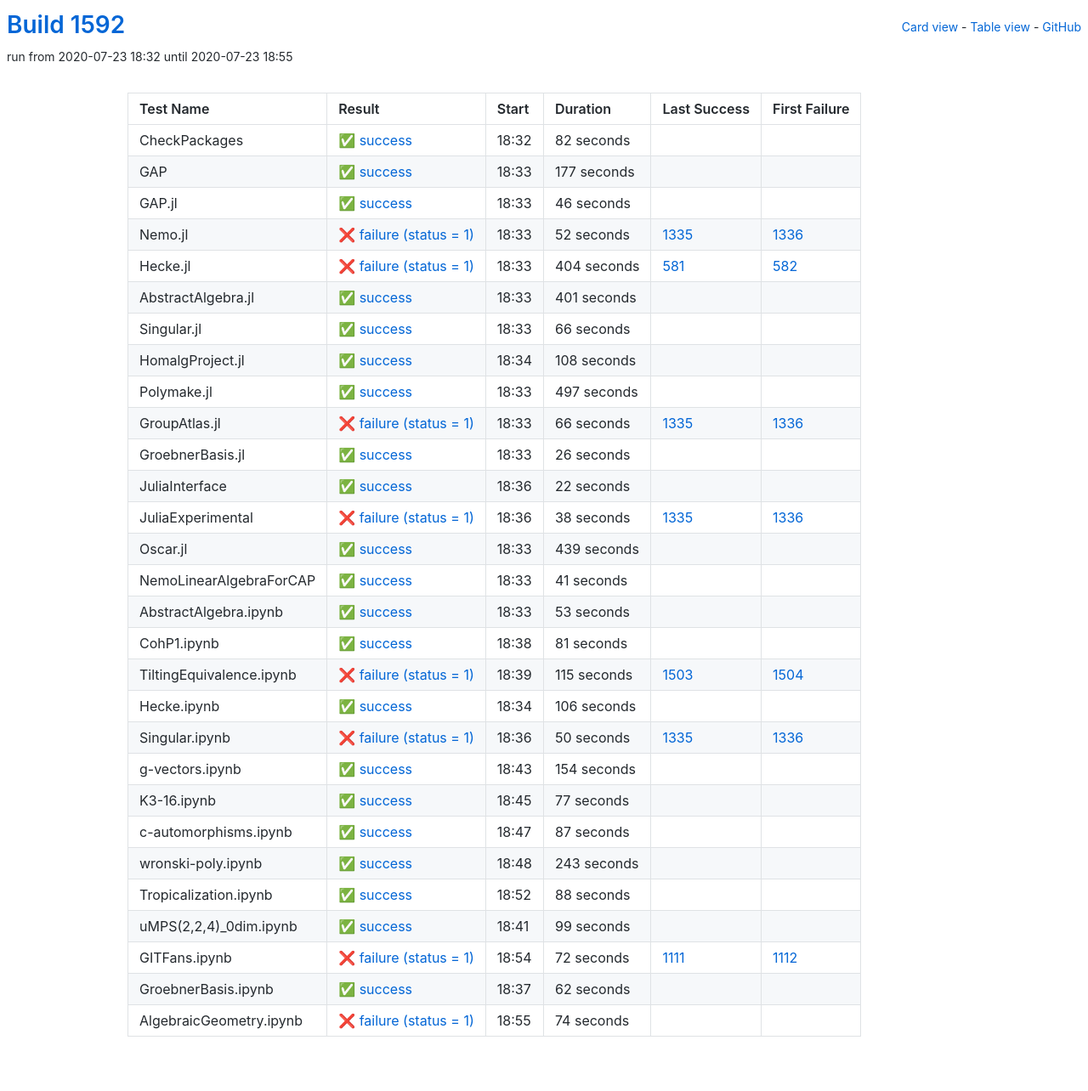
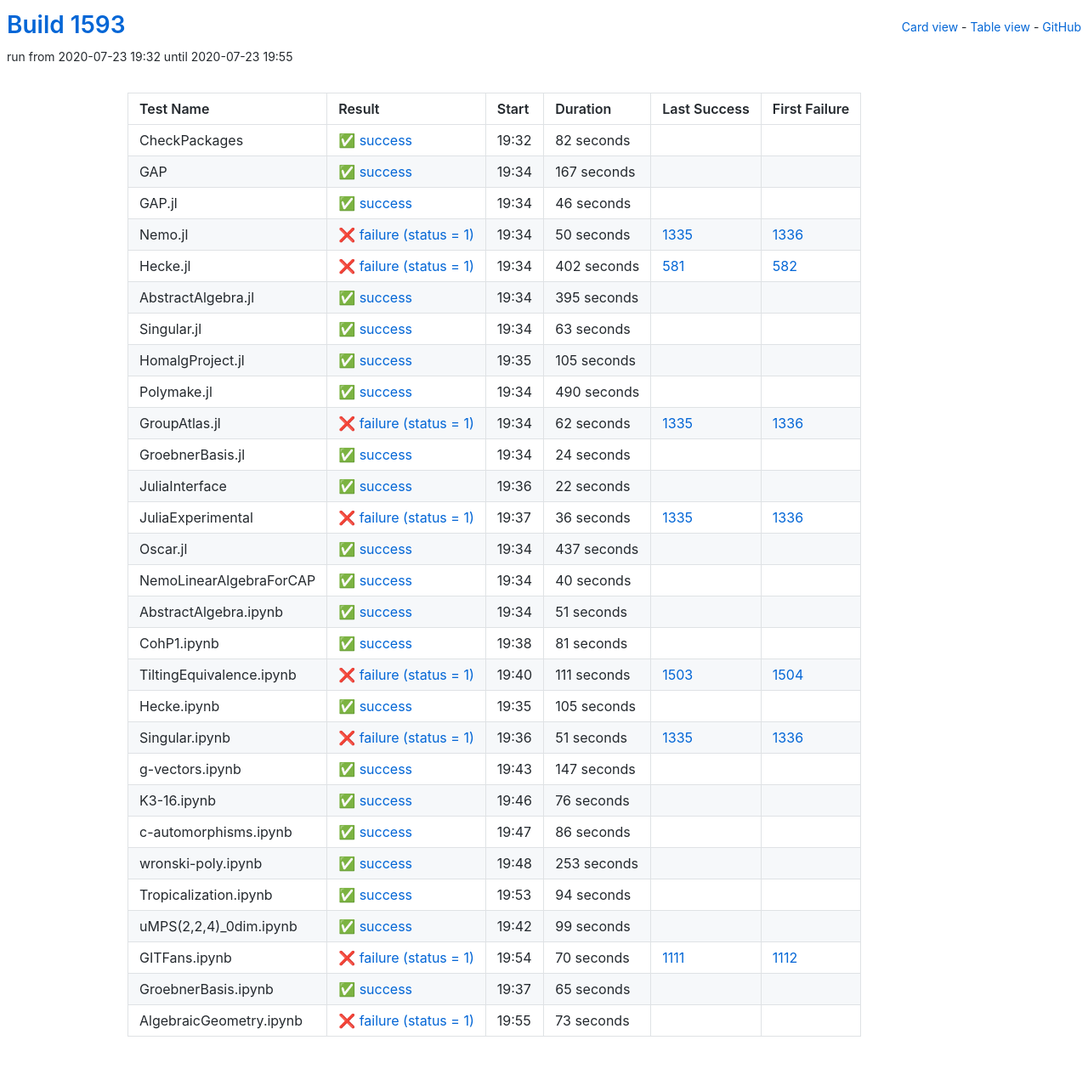
Before and after one commit to oscar-system/oscar-ci-status-1.4, a Jekyll site: the page built from table.html, in a window 1280 px wide. Shown: the whole page at 85% size. Built offline with Jekyll 4.4.1, drawn with Linux system fonts in a browser that asks for light colours.

Commit message:
Build #1593

```diff
--- a/_data/ci.yml
+++ b/_data/ci.yml
@@ -1,6 +1,6 @@
 ---
-build: 1592
-build_url: https://oscarci.mathematik.uni-kl.de/job/oscar-julia-1.4/1592/
+build: 1593
+build_url: https://oscarci.mathematik.uni-kl.de/job/oscar-julia-1.4/1593/
 job: oscar-julia-1.4
 organization: oscar-system
 repo: oscar-ci-status-1.4
@@ -8,8 +8,8 @@ repourl: https://github.com/oscar-system/oscar-ci-status-1.4
 tests:
 - name: CheckPackages
   id: checkpackages
-  log: https://oscarci.mathematik.uni-kl.de/job/oscar-julia-1.4/1592/artifact/logs/build-1592/CheckPackages.log
-  start: 2020-07-23 18:32
+  log: https://oscarci.mathematik.uni-kl.de/job/oscar-julia-1.4/1593/artifact/logs/build-1593/CheckPackages.log
+  start: 2020-07-23 19:32
   success: true
   exitcode: 0
   status: success
@@ -20,20 +20,20 @@ tests:
   first_failure_url:
 - name: GAP
   id: gap
-  log: https://oscarci.mathematik.uni-kl.de/job/oscar-julia-1.4/1592/artifact/logs/build-1592/GAP.log
-  start: 2020-07-23 18:33
+  log: https://oscarci.mathematik.uni-kl.de/job/oscar-julia-1.4/1593/artifact/logs/build-1593/GAP.log
+  start: 2020-07-23 19:34
   success: true
   exitcode: 0
   status: success
-  duration: 177
+  duration: 167
   last_success: false
   last_success_url:
   first_failure: false
   first_failure_url:
 - name: GAP.jl
   id: gap-jl
-  log: https://oscarci.mathematik.uni-kl.de/job/oscar-julia-1.4/1592/artifact/logs/build-1592/GAP.jl.log
-  start: 2020-07-23 18:33
+  log: https://oscarci.mathematik.uni-kl.de/job/oscar-julia-1.4/1593/artifact/logs/build-1593/GAP.jl.log
+  start: 2020-07-23 19:34
   success: true
   exitcode: 0
   status: success
@@ -44,104 +44,104 @@ tests:
   first_failure_url:
 - name: Nemo.jl
   id: nemo-jl
-  log: https://oscarci.mathematik.uni-kl.de/job/oscar-julia-1.4/1592/artifact/logs/build-1592/Nemo.jl.log
-  start: 2020-07-23 18:33
+  log: https://oscarci.mathematik.uni-kl.de/job/oscar-julia-1.4/1593/artifact/logs/build-1593/Nemo.jl.log
+  start: 2020-07-23 19:34
   success: false
   exitcode: 1
   status: failure
-  duration: 52
+  duration: 50
   last_success: 1335
   last_success_url: https://oscarci.mathematik.uni-kl.de/job/oscar-julia-1.4/1335/
   first_failure: 1336
   first_failure_url: https://oscarci.mathematik.uni-kl.de/job/oscar-julia-1.4/1336/
 - name: Hecke.jl
   id: hecke-jl
-  log: https://oscarci.mathematik.uni-kl.de/job/oscar-julia-1.4/1592/artifact/logs/build-1592/Hecke.jl.log
-  start: 2020-07-23 18:33
+  log: https://oscarci.mathematik.uni-kl.de/job/oscar-julia-1.4/1593/artifact/logs/build-1593/Hecke.jl.log
+  start: 2020-07-23 19:34
   success: false
   exitcode: 1
   status: failure
-  duration: 404
+  duration: 402
   last_success: 581
   last_success_url: https://oscarci.mathematik.uni-kl.de/job/oscar-julia-1.4/581/
   first_failure: 582
   first_failure_url: https://oscarci.mathematik.uni-kl.de/job/oscar-julia-1.4/582/
 - name: AbstractAlgebra.jl
   id: abstractalgebra-jl
-  log: https://oscarci.mathematik.uni-kl.de/job/oscar-julia-1.4/1592/artifact/logs/build-1592/AbstractAlgebra.jl.log
-  start: 2020-07-23 18:33
+  log: https://oscarci.mathematik.uni-kl.de/job/oscar-julia-1.4/1593/artifact/logs/build-1593/AbstractAlgebra.jl.log
+  start: 2020-07-23 19:34
   success: true
   exitcode: 0
   status: success
-  duration: 401
+  duration: 395
   last_success: false
   last_success_url:
   first_failure: false
   first_failure_url:
 - name: Singular.jl
   id: singular-jl
-  log: https://oscarci.mathematik.uni-kl.de/job/oscar-julia-1.4/1592/artifact/logs/build-1592/Singular.jl.log
-  start: 2020-07-23 18:33
+  log: https://oscarci.mathematik.uni-kl.de/job/oscar-julia-1.4/1593/artifact/logs/build-1593/Singular.jl.log
+  start: 2020-07-23 19:34
   success: true
   exitcode: 0
   status: success
-  duration: 66
+  duration: 63
   last_success: false
   last_success_url:
   first_failure: false
   first_failure_url:
 - name: HomalgProject.jl
   id: homalgproject-jl
-  log: https://oscarci.mathematik.uni-kl.de/job/oscar-julia-1.4/1592/artifact/logs/build-1592/HomalgProject.jl.log
-  start: 2020-07-23 18:34
+  log: https://oscarci.mathematik.uni-kl.de/job/oscar-julia-1.4/1593/artifact/logs/build-1593/HomalgProject.jl.log
+  start: 2020-07-23 19:35
   success: true
   exitcode: 0
   status: success
-  duration: 108
+  duration: 105
   last_success: false
   last_success_url:
   first_failure: false
   first_failure_url:
 - name: Polymake.jl
   id: polymake-jl
-  log: https://oscarci.mathematik.uni-kl.de/job/oscar-julia-1.4/1592/artifact/logs/build-1592/Polymake.jl.log
-  start: 2020-07-23 18:33
+  log: https://oscarci.mathematik.uni-kl.de/job/oscar-julia-1.4/1593/artifact/logs/build-1593/Polymake.jl.log
+  start: 2020-07-23 19:34
   success: true
   exitcode: 0
   status: success
-  duration: 497
+  duration: 490
   last_success: false
   last_success_url:
   first_failure: false
   first_failure_url:
 - name: GroupAtlas.jl
   id: groupatlas-jl
-  log: https://oscarci.mathematik.uni-kl.de/job/oscar-julia-1.4/1592/artifact/logs/build-1592/GroupAtlas.jl.log
-  start: 2020-07-23 18:33
+  log: https://oscarci.mathematik.uni-kl.de/job/oscar-julia-1.4/1593/artifact/logs/build-1593/GroupAtlas.jl.log
+  start: 2020-07-23 19:34
   success: false
   exitcode: 1
   status: failure
-  duration: 66
+  duration: 62
   last_success: 1335
   last_success_url: https://oscarci.mathematik.uni-kl.de/job/oscar-julia-1.4/1335/
   first_failure: 1336
   first_failure_url: https://oscarci.mathematik.uni-kl.de/job/oscar-julia-1.4/1336/
 - name: GroebnerBasis.jl
   id: groebnerbasis-jl
-  log: https://oscarci.mathematik.uni-kl.de/job/oscar-julia-1.4/1592/artifact/logs/build-1592/GroebnerBasis.jl.log
-  start: 2020-07-23 18:33
+  log: https://oscarci.mathematik.uni-kl.de/job/oscar-julia-1.4/1593/artifact/logs/build-1593/GroebnerBasis.jl.log
+  start: 2020-07-23 19:34
   success: true
   exitcode: 0
   status: success
-  duration: 26
+  duration: 24
   last_success: false
   last_success_url:
   first_failure: false
   first_failure_url:
 - name: JuliaInterface
   id: juliainterface
-  log: https://oscarci.mathematik.uni-kl.de/job/oscar-julia-1.4/1592/artifact/logs/build-1592/JuliaInterface.log
-  start: 2020-07-23 18:36
+  log: https://oscarci.mathematik.uni-kl.de/job/oscar-julia-1.4/1593/artifact/logs/build-1593/JuliaInterface.log
+  start: 2020-07-23 19:36
   success: true
   exitcode: 0
   status: success
@@ -152,56 +152,56 @@ tests:
   first_failure_url:
 - name: JuliaExperimental
   id: juliaexperimental
-  log: https://oscarci.mathematik.uni-kl.de/job/oscar-julia-1.4/1592/artifact/logs/build-1592/JuliaExperimental.log
-  start: 2020-07-23 18:36
+  log: https://oscarci.mathematik.uni-kl.de/job/oscar-julia-1.4/1593/artifact/logs/build-1593/JuliaExperimental.log
+  start: 2020-07-23 19:37
   success: false
   exitcode: 1
   status: failure
-  duration: 38
+  duration: 36
   last_success: 1335
   last_success_url: https://oscarci.mathematik.uni-kl.de/job/oscar-julia-1.4/1335/
   first_failure: 1336
   first_failure_url: https://oscarci.mathematik.uni-kl.de/job/oscar-julia-1.4/1336/
 - name: Oscar.jl
   id: oscar-jl
-  log: https://oscarci.mathematik.uni-kl.de/job/oscar-julia-1.4/1592/artifact/logs/build-1592/Oscar.jl.log
-  start: 2020-07-23 18:33
+  log: https://oscarci.mathematik.uni-kl.de/job/oscar-julia-1.4/1593/artifact/logs/build-1593/Oscar.jl.log
+  start: 2020-07-23 19:34
   success: true
   exitcode: 0
   status: success
-  duration: 439
+  duration: 437
   last_success: false
   last_success_url:
   first_failure: false
   first_failure_url:
 - name: NemoLinearAlgebraForCAP
   id: nemolinearalgebraforcap
-  log: https://oscarci.mathematik.uni-kl.de/job/oscar-julia-1.4/1592/artifact/logs/build-1592/NemoLinearAlgebraForCAP.log
-  start: 2020-07-23 18:33
+  log: https://oscarci.mathematik.uni-kl.de/job/oscar-julia-1.4/1593/artifact/logs/build-1593/NemoLinearAlgebraForCAP.log
+  start: 2020-07-23 19:34
   success: true
   exitcode: 0
   status: success
-  duration: 41
+  duration: 40
   last_success: false
   last_success_url:
   first_failure: false
   first_failure_url:
 - name: AbstractAlgebra.ipynb
   id: abstractalgebra-ipynb
-  log: https://oscarci.mathematik.uni-kl.de/job/oscar-julia-1.4/1592/artifact/logs/build-1592/AbstractAlgebra.ipynb.log
-  start: 2020-07-23 18:33
+  log: https://oscarci.mathematik.uni-kl.de/job/oscar-julia-1.4/1593/artifact/logs/build-1593/AbstractAlgebra.ipynb.log
+  start: 2020-07-23 19:34
   success: true
   exitcode: 0
   status: success
-  duration: 53
+  duration: 51
   last_success: false
   last_success_url:
   first_failure: false
   first_failure_url:
 - name: CohP1.ipynb
   id: cohp1-ipynb
-  log: https://oscarci.mathematik.uni-kl.de/job/oscar-julia-1.4/1592/artifact/logs/build-1592/CohP1.ipynb.log
-  start: 2020-07-23 18:38
+  log: https://oscarci.mathematik.uni-kl.de/job/oscar-julia-1.4/1593/artifact/logs/build-1593/CohP1.ipynb.log
+  start: 2020-07-23 19:38
   success: true
   exitcode: 0
   status: success
@@ -212,104 +212,104 @@ tests:
   first_failure_url:
 - name: TiltingEquivalence.ipynb
   id: tiltingequivalence-ipynb
-  log: https://oscarci.mathematik.uni-kl.de/job/oscar-julia-1.4/1592/artifact/logs/build-1592/TiltingEquivalence.ipynb.log
-  start: 2020-07-23 18:39
+  log: https://oscarci.mathematik.uni-kl.de/job/oscar-julia-1.4/1593/artifact/logs/build-1593/TiltingEquivalence.ipynb.log
+  start: 2020-07-23 19:40
   success: false
   exitcode: 1
   status: failure
-  duration: 115
+  duration: 111
   last_success: 1503
   last_success_url: https://oscarci.mathematik.uni-kl.de/job/oscar-julia-1.4/1503/
   first_failure: 1504
   first_failure_url: https://oscarci.mathematik.uni-kl.de/job/oscar-julia-1.4/1504/
 - name: Hecke.ipynb
   id: hecke-ipynb
-  log: https://oscarci.mathematik.uni-kl.de/job/oscar-julia-1.4/1592/artifact/logs/build-1592/Hecke.ipynb.log
-  start: 2020-07-23 18:34
+  log: https://oscarci.mathematik.uni-kl.de/job/oscar-julia-1.4/1593/artifact/logs/build-1593/Hecke.ipynb.log
+  start: 2020-07-23 19:35
   success: true
   exitcode: 0
   status: success
-  duration: 106
+  duration: 105
   last_success: false
   last_success_url:
   first_failure: false
   first_failure_url:
 - name: Singular.ipynb
   id: singular-ipynb
-  log: https://oscarci.mathematik.uni-kl.de/job/oscar-julia-1.4/1592/artifact/logs/build-1592/Singular.ipynb.log
-  start: 2020-07-23 18:36
+  log: https://oscarci.mathematik.uni-kl.de/job/oscar-julia-1.4/1593/artifact/logs/build-1593/Singular.ipynb.log
+  start: 2020-07-23 19:36
   success: false
   exitcode: 1
   status: failure
-  duration: 50
+  duration: 51
   last_success: 1335
   last_success_url: https://oscarci.mathematik.uni-kl.de/job/oscar-julia-1.4/1335/
   first_failure: 1336
   first_failure_url: https://oscarci.mathematik.uni-kl.de/job/oscar-julia-1.4/1336/
 - name: g-vectors.ipynb
   id: g-vectors-ipynb
-  log: https://oscarci.mathematik.uni-kl.de/job/oscar-julia-1.4/1592/artifact/logs/build-1592/g-vectors.ipynb.log
-  start: 2020-07-23 18:43
+  log: https://oscarci.mathematik.uni-kl.de/job/oscar-julia-1.4/1593/artifact/logs/build-1593/g-vectors.ipynb.log
+  start: 2020-07-23 19:43
   success: true
   exitcode: 0
   status: success
-  duration: 154
+  duration: 147
   last_success: false
   last_success_url:
   first_failure: false
   first_failure_url:
 - name: K3-16.ipynb
   id: k3-16-ipynb
-  log: https://oscarci.mathematik.uni-kl.de/job/oscar-julia-1.4/1592/artifact/logs/build-1592/K3-16.ipynb.log
-  start: 2020-07-23 18:45
+  log: https://oscarci.mathematik.uni-kl.de/job/oscar-julia-1.4/1593/artifact/logs/build-1593/K3-16.ipynb.log
+  start: 2020-07-23 19:46
   success: true
   exitcode: 0
   status: success
-  duration: 77
+  duration: 76
   last_success: false
   last_success_url:
   first_failure: false
   first_failure_url:
 - name: c-automorphisms.ipynb
   id: c-automorphisms-ipynb
-  log: https://oscarci.mathematik.uni-kl.de/job/oscar-julia-1.4/1592/artifact/logs/build-1592/c-automorphisms.ipynb.log
-  start: 2020-07-23 18:47
+  log: https://oscarci.mathematik.uni-kl.de/job/oscar-julia-1.4/1593/artifact/logs/build-1593/c-automorphisms.ipynb.log
+  start: 2020-07-23 19:47
   success: true
   exitcode: 0
   status: success
-  duration: 87
+  duration: 86
   last_success: false
   last_success_url:
   first_failure: false
   first_failure_url:
 - name: wronski-poly.ipynb
   id: wronski-poly-ipynb
-  log: https://oscarci.mathematik.uni-kl.de/job/oscar-julia-1.4/1592/artifact/logs/build-1592/wronski-poly.ipynb.log
-  start: 2020-07-23 18:48
+  log: https://oscarci.mathematik.uni-kl.de/job/oscar-julia-1.4/1593/artifact/logs/build-1593/wronski-poly.ipynb.log
+  start: 2020-07-23 19:48
   success: true
   exitcode: 0
   status: success
-  duration: 243
+  duration: 253
   last_success: false
   last_success_url:
   first_failure: false
   first_failure_url:
 - name: Tropicalization.ipynb
   id: tropicalization-ipynb
-  log: https://oscarci.mathematik.uni-kl.de/job/oscar-julia-1.4/1592/artifact/logs/build-1592/Tropicalization.ipynb.log
-  start: 2020-07-23 18:52
+  log: https://oscarci.mathematik.uni-kl.de/job/oscar-julia-1.4/1593/artifact/logs/build-1593/Tropicalization.ipynb.log
+  start: 2020-07-23 19:53
   success: true
   exitcode: 0
   status: success
-  duration: 88
+  duration: 94
   last_success: false
   last_success_url:
   first_failure: false
   first_failure_url:
 - name: uMPS(2,2,4)_0dim.ipynb
   id: umps-2-2-4-0dim-ipynb
-  log: https://oscarci.mathematik.uni-kl.de/job/oscar-julia-1.4/1592/artifact/logs/build-1592/uMPS-2-2-4-_0dim.ipynb.log
-  start: 2020-07-23 18:41
+  log: https://oscarci.mathematik.uni-kl.de/job/oscar-julia-1.4/1593/artifact/logs/build-1593/uMPS-2-2-4-_0dim.ipynb.log
+  start: 2020-07-23 19:42
   success: true
   exitcode: 0
   status: success
@@ -320,36 +320,36 @@ tests:
   first_failure_url:
 - name: GITFans.ipynb
   id: gitfans-ipynb
-  log: https://oscarci.mathematik.uni-kl.de/job/oscar-julia-1.4/1592/artifact/logs/build-1592/GITFans.ipynb.log
-  start: 2020-07-23 18:54
+  log: https://oscarci.mathematik.uni-kl.de/job/oscar-julia-1.4/1593/artifact/logs/build-1593/GITFans.ipynb.log
+  start: 2020-07-23 19:54
   success: false
   exitcode: 1
   status: failure
-  duration: 72
+  duration: 70
   last_success: 1111
   last_success_url: https://oscarci.mathematik.uni-kl.de/job/oscar-julia-1.4/1111/
   first_failure: 1112
   first_failure_url: https://oscarci.mathematik.uni-kl.de/job/oscar-julia-1.4/1112/
 - name: GroebnerBasis.ipynb
   id: groebnerbasis-ipynb
-  log: https://oscarci.mathematik.uni-kl.de/job/oscar-julia-1.4/1592/artifact/logs/build-1592/GroebnerBasis.ipynb.log
-  start: 2020-07-23 18:37
+  log: https://oscarci.mathematik.uni-kl.de/job/oscar-julia-1.4/1593/artifact/logs/build-1593/GroebnerBasis.ipynb.log
+  start: 2020-07-23 19:37
   success: true
   exitcode: 0
   status: success
-  duration: 62
+  duration: 65
   last_success: false
   last_success_url:
   first_failure: false
   first_failure_url:
 - name: AlgebraicGeometry.ipynb
   id: algebraicgeometry-ipynb
-  log: https://oscarci.mathematik.uni-kl.de/job/oscar-julia-1.4/1592/artifact/logs/build-1592/AlgebraicGeometry.ipynb.log
-  start: 2020-07-23 18:55
+  log: https://oscarci.mathematik.uni-kl.de/job/oscar-julia-1.4/1593/artifact/logs/build-1593/AlgebraicGeometry.ipynb.log
+  start: 2020-07-23 19:55
   success: false
   exitcode: 1
   status: failure
-  duration: 74
+  duration: 73
   last_success: false
   last_success_url:
   first_failure: false
```
Also changed, not shown: README.md.
